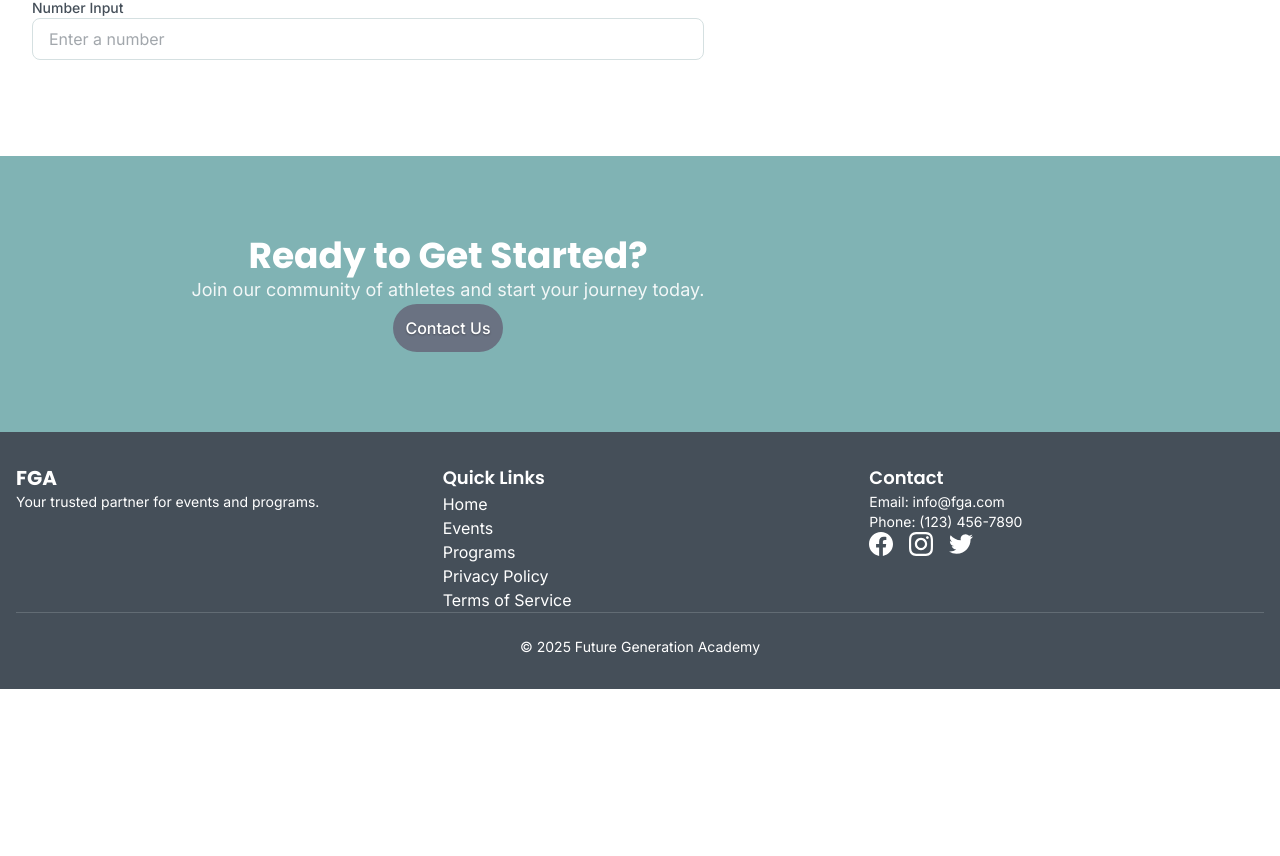
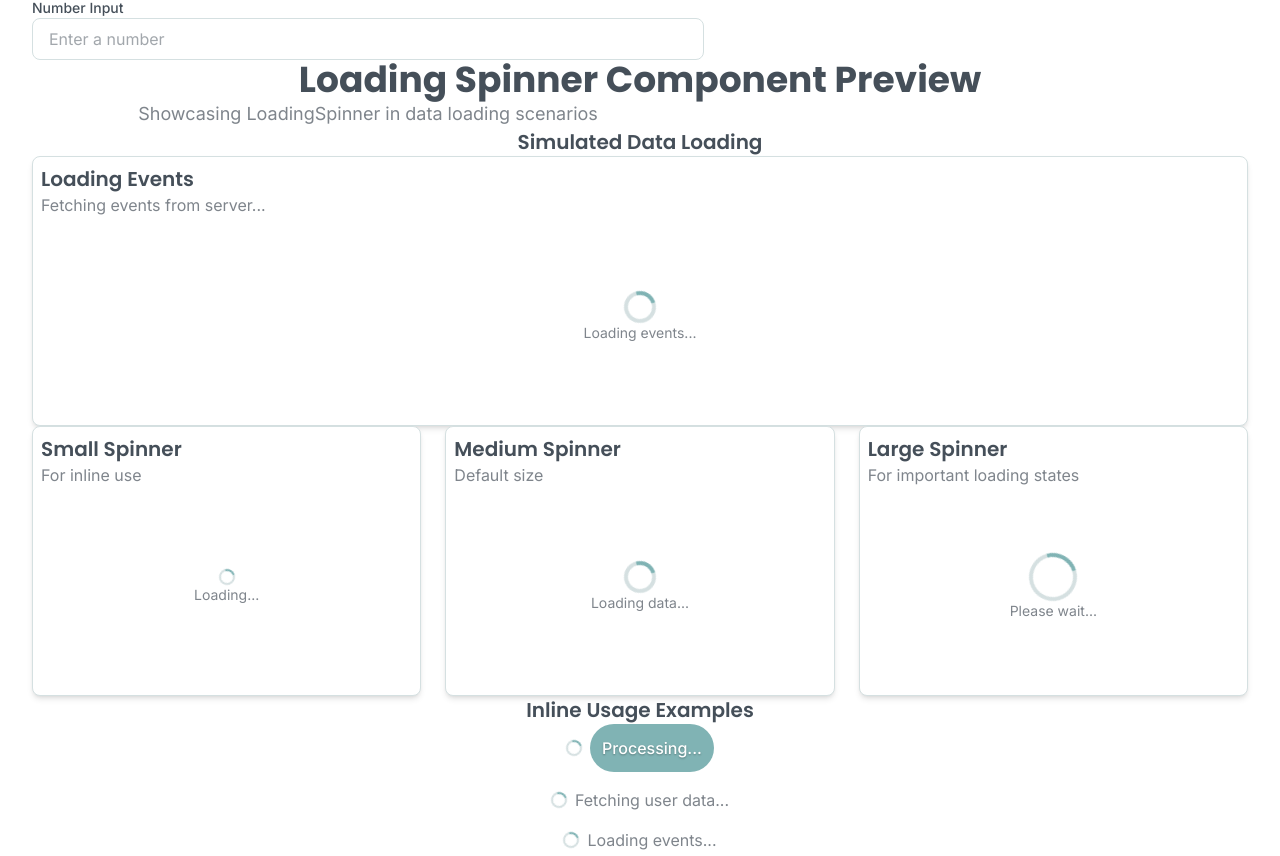
Before and after one commit to Tricore-Solutions/FGAWeb, a React (Vite) app in the folder frontend/: page / in a window 1280 px wide. Shown: the part 1644-2500 px from the top of the page. Before the commit the page ends 2333 px from the top, so only its background shows below. Built offline with nearby package versions, Linux system fonts and the light colour scheme.

Commit message:
Build Loading Spinner component

```diff
--- a/frontend/src/App.jsx
+++ b/frontend/src/App.jsx
@@ -6,6 +6,7 @@ import Navbar from './components/Navbar';
 import Footer from './components/Footer';
 import Card from './components/Card';
 import Input from './components/Input';
+import LoadingSpinner from './components/LoadingSpinner';
 
 function Home() {
   return (
@@ -224,6 +225,70 @@ function Home() {
                   value=""
                   onChange={() => {}}
                 />
+              </div>
+            </div>
+          </div>
+
+          {/* LoadingSpinner Component Preview */}
+          <div className="mt-16">
+            <div className="text-center mb-12">
+              <h2 className="text-3xl md:text-4xl font-heading font-bold text-river-bed mb-4">
+                Loading Spinner Component Preview
+              </h2>
+              <p className="text-lg text-oslo-gray max-w-2xl mx-auto">
+                Showcasing LoadingSpinner in data loading scenarios
+              </p>
+            </div>
+
+            {/* Simulated Data Loading Scenario */}
+            <div className="mb-12">
+              <h3 className="text-xl font-heading font-semibold text-river-bed mb-6 text-center">
+                Simulated Data Loading
+              </h3>
+              <Card title="Loading Events" description="Fetching events from server...">
+                <LoadingSpinner message="Loading events..." />
+              </Card>
+            </div>
+
+            {/* Different Spinner Sizes */}
+            <div className="grid grid-cols-1 md:grid-cols-3 gap-6 mb-12">
+              <Card title="Small Spinner" description="For inline use">
+                <LoadingSpinner size="sm" message="Loading..." />
+              </Card>
+
+              <Card title="Medium Spinner" description="Default size">
+                <LoadingSpinner size="md" message="Loading data..." />
+              </Card>
+
+              <Card title="Large Spinner" description="For important loading states">
+                <LoadingSpinner size="lg" message="Please wait..." />
+              </Card>
+            </div>
+
+            {/* Inline Usage Example */}
+            <div className="mb-12">
+              <h3 className="text-xl font-heading font-semibold text-river-bed mb-6 text-center">
+                Inline Usage Examples
+              </h3>
+              <div className="flex flex-col items-center gap-4">
+                <div className="flex items-center gap-2">
+                  <LoadingSpinner inline size="sm" />
+                  <Button
+                    text="Processing..."
+                    variant="primary"
+                    onClick={() => {}}
+                  />
+                </div>
+
+                <div className="flex items-center gap-2 text-oslo-gray">
+                  <LoadingSpinner inline size="sm" />
+                  <span>Fetching user data...</span>
+                </div>
+
+                <div className="flex items-center gap-2 text-oslo-gray">
+                  <LoadingSpinner inline size="sm" />
+                  <span>Loading events...</span>
+                </div>
               </div>
             </div>
           </div>
--- /dev/null
+++ b/frontend/src/components/LoadingSpinner.jsx
@@ -0,0 +1,81 @@
+import React from 'react';
+
+const LoadingSpinner = ({
+  size = 'md',
+  message,
+  fullPage = false,
+  inline = false,
+  className = '',
+  containerClassName = ''
+}) => {
+  // Size mapping based on design system
+  // Default: w-8 h-8 (32px × 32px)
+  const sizeClasses = {
+    sm: 'w-4 h-4',      // 16px × 16px
+    md: 'w-8 h-8',      // 32px × 32px (default)
+    lg: 'w-12 h-12'     // 48px × 48px
+  };
+
+  // Border width based on size
+  const borderWidthClasses = {
+    sm: 'border-2',
+    md: 'border-4',
+    lg: 'border-4'
+  };
+
+  // Spinner styles
+  // Border: 4px solid with Geyser color (#d5e0e1) and Gulf Stream (#80b3b4) for top border
+  // Animation: Using Tailwind's built-in animate-spin class (uses CSS keyframes under the hood)
+  // animate-spin applies: animation: spin 1s linear infinite with @keyframes spin { from { transform: rotate(0deg); } to { transform: rotate(360deg); } }
+  const spinnerClasses = `
+    ${sizeClasses[size]}
+    ${borderWidthClasses[size]}
+    border-geyser
+    border-t-gulf-stream
+    rounded-full
+    animate-spin
+    ${className}
+  `.trim().replace(/\s+/g, ' ');
+
+  // Spinner element - reusable core component
+  const spinnerElement = (
+    <div className={spinnerClasses} role="status" aria-label="Loading">
+      <span className="sr-only">Loading...</span>
+    </div>
+  );
+
+  // Container for spinner with optional message
+  const spinnerContent = (
+    <div className={`flex flex-col items-center justify-center ${containerClassName}`.trim()}>
+      {spinnerElement}
+      {message && (
+        <p className="mt-4 text-oslo-gray text-sm text-center">
+          {message}
+        </p>
+      )}
+    </div>
+  );
+
+  // Inline mode - just the spinner, no wrapper
+  if (inline) {
+    return spinnerElement;
+  }
+
+  // Full page overlay - centered on screen
+  if (fullPage) {
+    return (
+      <div className="fixed inset-0 z-50 flex items-center justify-center bg-white bg-opacity-75">
+        {spinnerContent}
+      </div>
+    );
+  }
+
+  // Default centered spinner - takes available space and centers content
+  return (
+    <div className={`w-full flex items-center justify-center min-h-[200px] ${containerClassName}`.trim()}>
+      {spinnerContent}
+    </div>
+  );
+};
+
+export default LoadingSpinner;
```
